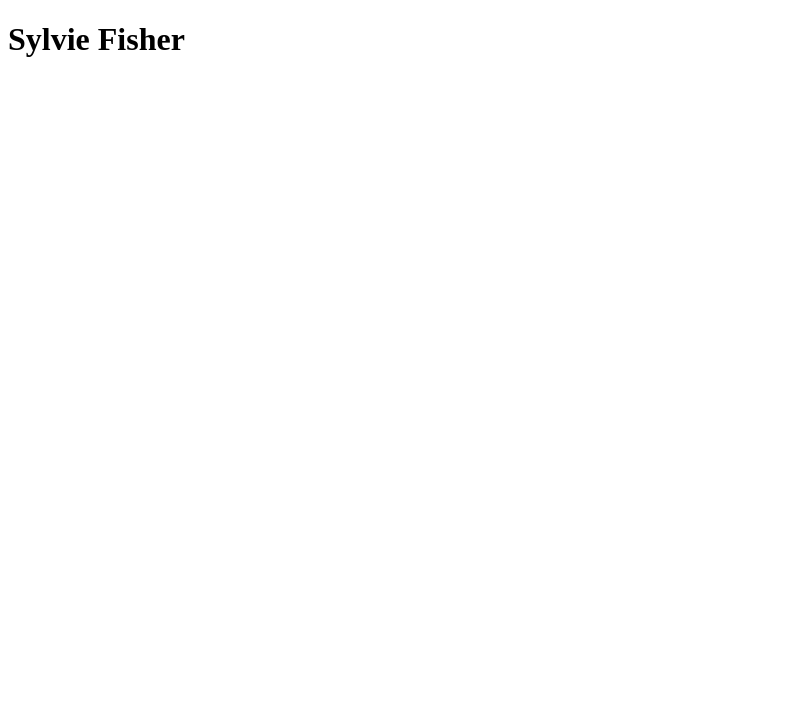
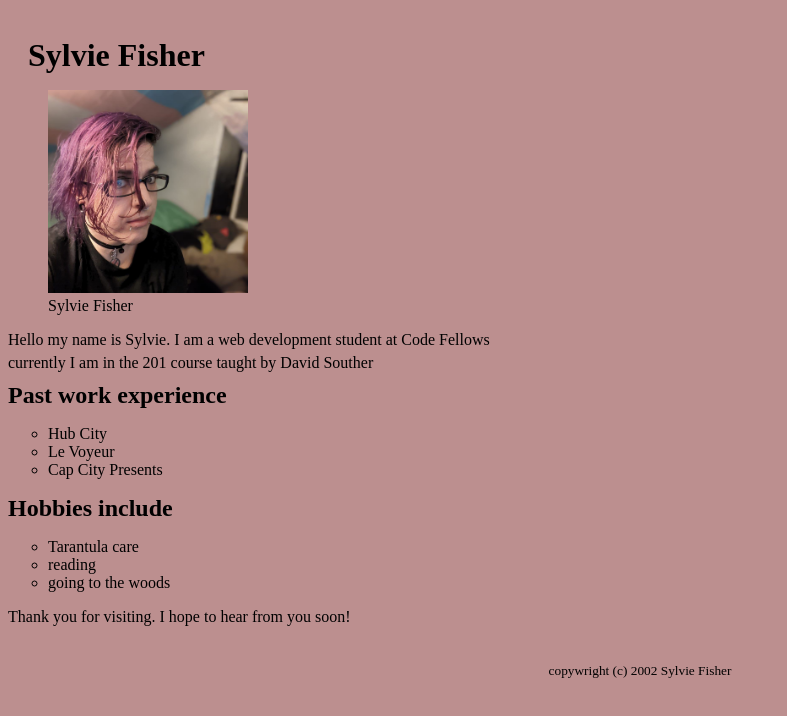
Before and after one commit to alexriverau/code201n27-Sylvie, a plain HTML site: page index.html in a window 1280 px wide. Shown: the whole page, without its empty margins (0-787 px from the left). Drawn offline with Linux system fonts and the light colour scheme.

Commit message:
updated code

```diff
--- a/css/style.css
+++ b/css/style.css
@@ -0,0 +1,58 @@
+img {
+    width: 200px;
+
+}
+
+html {
+    font-family: 12pt;
+}
+
+header,
+footer {
+    margin-top: 37px;
+    padding-top: 0;
+    padding-left: 20px;
+    padding-right: 20px;
+    padding-bottom: 0;
+}
+
+main {
+    margin-top: 10px;
+    margin-bottom: 10px;
+    margin-left: auto;
+    margin-right: auto;
+}
+
+p {
+    margin-top: 0;
+    margin-bottom: 5px;
+
+}
+
+h1 {
+    font-size: 2rem;
+}
+
+h2 {
+    font-size: 1.5rem;
+}
+
+h1,
+h2 {
+    font-weight: bold;
+    margin-top: 10px;
+    margin-bottom: 5px;
+}
+
+footer {
+    text-align: center;
+    font-size: smaller;
+}
+
+ol {
+    list-style: circle;
+}
+
+body {
+    background-color: rosybrown;
+}
--- a/index.html
+++ b/index.html
@@ -12,11 +12,30 @@
     <header><h1>Sylvie Fisher</h1></header>
     <body>
         <main>
+        <figure>
+            <img src="./img/profile666.jpg" alt="Sylvie Fisher">
+            <figcaption>Sylvie Fisher</figcaption>
+        </figure>
+<p>Hello my name is Sylvie. I am a web development student at Code Fellows</p>
+<p>currently I am in the 201 course taught by David Souther</p>
 
+<h2>Past work experience</h2>
+<ol>
+    <li>Hub City</li>
+    <li>Le Voyeur</li>
+    <li>Cap City Presents</li>
+</ol>
+<h2>Hobbies include</h2>
+<ol>
+    <li>Tarantula care</li>
+    <li>reading</li>
+    <li>going to the woods</li>
+</ol>
+<p>Thank you for visiting. I hope to hear from you soon!</p>
         </main>
     </body>
-    <footer>
+    <footer>copywright (c) 2002 Sylvie Fisher</footer>
 
-    </footer>
+   <script src="./js/app.js"></script>
 </body>
 </html>
--- a/js/app.js
+++ b/js/app.js
@@ -0,0 +1,46 @@
+"use strict";
+
+let answer1 = prompt("How is your day going");
+
+//console.log(answer1);
+
+if (true) {
+    console.log("In a condition that executes always.");
+}
+
+if (false) {
+    console.log("In a condition that executes never!");
+}
+
+if (Math.random() >0.5) {
+    console.log("This condition maybe runs!")
+}
+
+answer1 = answer1.toLowerCase();
+if (answer1 == Good!) {
+    console.log("Im glad to hear that!")
+}
+
+else if (answer1 == "Good!") {
+    console.log("That's excellent!")
+} else if (answer1 == "Just ok" || answer1 == "Bad") {
+    console.log(answer1 + "? I'm sorry to hear that");
+} else if (answer1 == "Just ok") {
+    console.log(Ok is better then bad!);
+} else {
+    console.log(answer1 + Absolutely delightful);
+}
+
+switch (answer1) {
+    case "Good!":
+    console.log("Thats excellent!");
+    break;
+    case "Just ok":
+        console.log("Thats ok. It happens");
+    break;
+    case "Bad":
+        console.log("I hope it gets better!");
+        break;
+    default:
+        console.log(answer1 + "says 'Keep on killin it!'")
+    }
```
